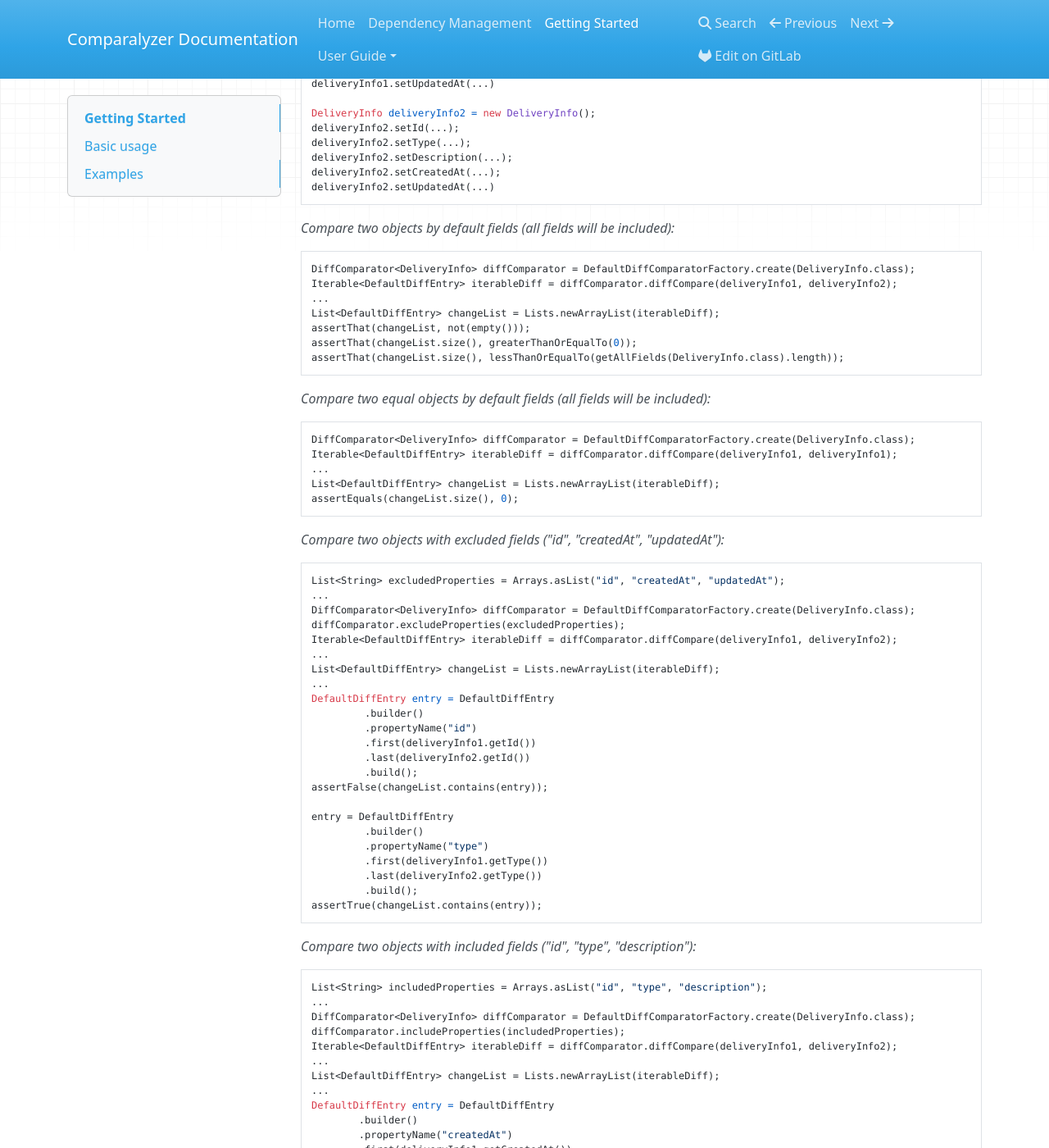
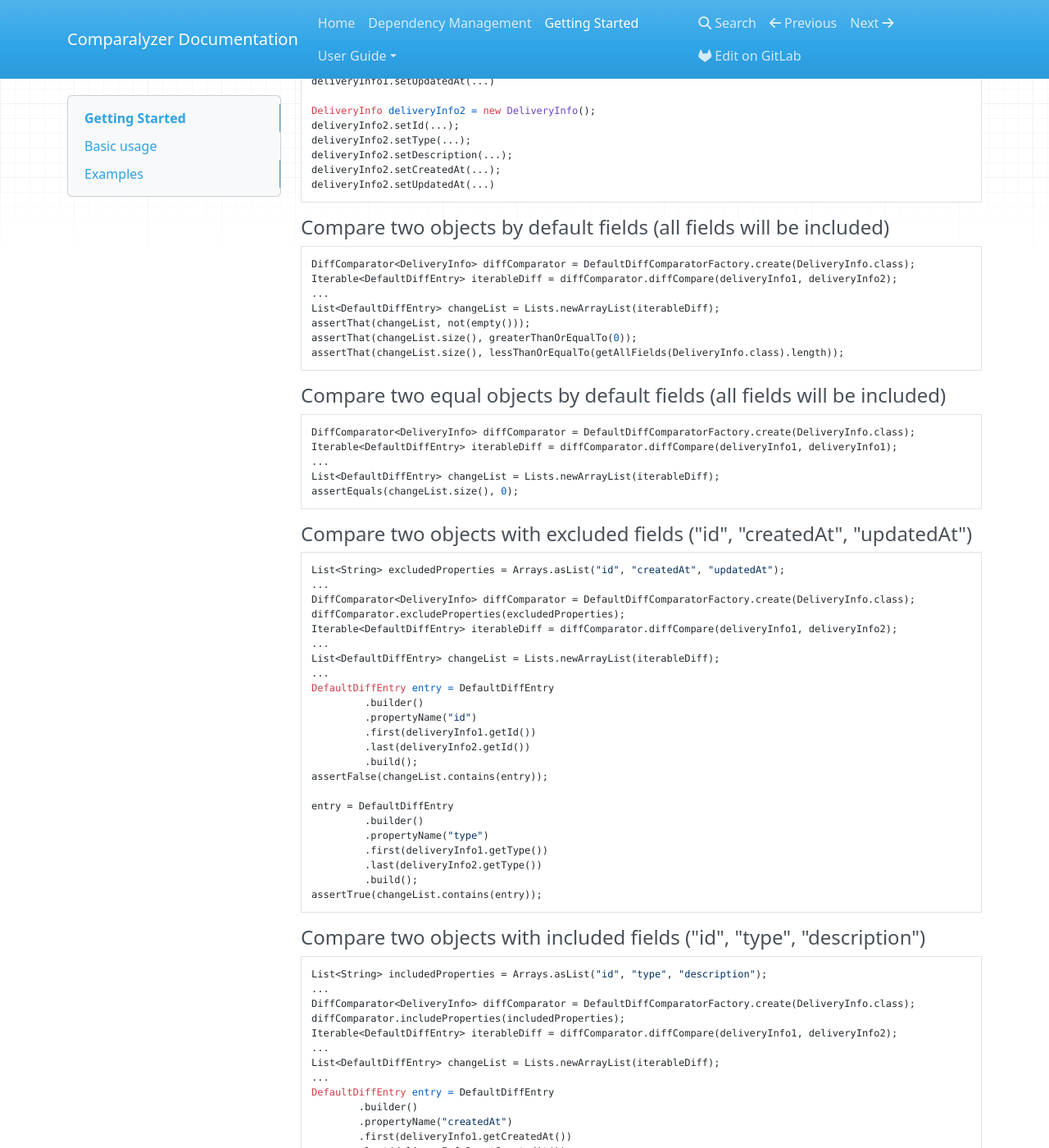
Before and after one commit to AlexRogalskiy/Diffy, an MkDocs documentation site: the page built from docs/getting-started.md, in a window 1280 px wide and 1400 px high, scrolled down 517 px. Shown: the whole window at 82% size. Built offline with MkDocs 1.6.1, drawn with Linux system fonts in a browser that asks for light colours; nearby versions of some CDN libraries; old or Windows-style settings are respelled for this version of MkDocs; some of the changed text lies outside the part shown.

Commit message:
Changeset to docs

````diff
--- a/docs/getting-started.md
+++ b/docs/getting-started.md
@@ -16,7 +16,7 @@ Iterable<DefaultDiffEntry> iterable = diffComparator.diffCompare(object1, object
 
 ## Examples
 
-*Create initial objects to be compared:*
+#### Create initial objects to be compared
 
 ```java
 DeliveryInfo deliveryInfo1 = new DeliveryInfo();
@@ -34,7 +34,7 @@ deliveryInfo2.setCreatedAt(...);
 deliveryInfo2.setUpdatedAt(...)
 ```
 
-*Compare two objects by default fields (all fields will be included):*
+#### Compare two objects by default fields (all fields will be included)
 
 ```java
 DiffComparator<DeliveryInfo> diffComparator = DefaultDiffComparatorFactory.create(DeliveryInfo.class);
@@ -46,7 +46,7 @@ assertThat(changeList.size(), greaterThanOrEqualTo(0));
 assertThat(changeList.size(), lessThanOrEqualTo(getAllFields(DeliveryInfo.class).length));
 ```
 
-*Compare two equal objects by default fields (all fields will be included):*
+#### Compare two equal objects by default fields (all fields will be included)
 
 ```java
 DiffComparator<DeliveryInfo> diffComparator = DefaultDiffComparatorFactory.create(DeliveryInfo.class);
@@ -56,7 +56,7 @@ List<DefaultDiffEntry> changeList = Lists.newArrayList(iterableDiff);
 assertEquals(changeList.size(), 0);
 ```
 
-*Compare two objects with excluded fields ("id", "createdAt", "updatedAt"):*
+#### Compare two objects with excluded fields ("id", "createdAt", "updatedAt")
 
 ```java
 List<String> excludedProperties = Arrays.asList("id", "createdAt", "updatedAt");
@@ -84,7 +84,7 @@ entry = DefaultDiffEntry
 assertTrue(changeList.contains(entry));
 ```
 
-*Compare two objects with included fields ("id", "type", "description"):*
+#### Compare two objects with included fields ("id", "type", "description")
 
 ```java
 List<String> includedProperties = Arrays.asList("id", "type", "description");
@@ -112,7 +112,7 @@ entry = DefaultDiffEntry
 assertTrue(changeList.contains(entry));
 ```
 
-*Compare two objects with included fields ("id", "type", "description"):*
+#### Compare two objects with included fields ("id", "type", "description")
 
 ```java
 List<String> includedProperties = Arrays.asList("id", "type", "description");
@@ -140,7 +140,7 @@ entry = DefaultDiffEntry
 assertTrue(changeList.contains(entry));
 ```
 
-*Compare two objects with included ("id", "createdAt", "updatedAt", "description") / excluded fields ("createdAt", "updatedAt", "type"):*
+#### Compare two objects with included ("id", "createdAt", "updatedAt", "description") / excluded fields ("createdAt", "updatedAt", "type")
 
 ```java
 List<String> includedProperties = Arrays.asList("id", "createdAt", "updatedAt", "description");
@@ -170,7 +170,7 @@ entry = DefaultDiffEntry
 assertFalse(changeList.contains(entry));
 ```
 
-*Compare two objects with included ("id", "type") / excluded ("description", "createdAt", "updatedAt") fields (non-intersected):*
+#### Compare two objects with included ("id", "type") / excluded ("description", "createdAt", "updatedAt") fields (non-intersected)
 
 ```java
 List<String> includedProperties = Arrays.asList("id", "type");
@@ -200,7 +200,7 @@ entry = DefaultDiffEntry
 assertFalse(changeList.contains(entry));
 ```
 
-*Compare two objects with included fields ("id", "type", "createdAt") and custom string field comparator:*
+#### Compare two objects with included fields ("id", "type", "createdAt") and custom string field comparator
 
 ```java
 List<String> includedProperties = Arrays.asList("id", "type", "createdAt");
@@ -231,7 +231,7 @@ assertFalse(changeList.contains(entry));
 assertEquals(deliveryInfo1.getGid(), deliveryInfo2.getGid());
 ```
 
-*Compare two objects with included fields ("createdAt", "updatedAt") and custom date field comparator:*
+#### Compare two objects with included fields ("createdAt", "updatedAt") and custom date field comparator
 
 ```java
 List<String> includedProperties = Arrays.asList("createdAt", "updatedAt");
@@ -263,7 +263,7 @@ assertTrue(changeList.contains(entry));
 assertNotEquals(deliveryInfo1.getUpdatedAt(), deliveryInfo2.getUpdatedAt());
 ```
 
-*Assert object by general matcher:*
+#### Assert object by general matcher
 
 ```java
 DeliveryInfoMatcher deliveryInfoMatcher = DeliveryInfoMatcher.getInstance()
@@ -274,7 +274,7 @@ DeliveryInfoMatcher deliveryInfoMatcher = DeliveryInfoMatcher.getInstance()
 assertFalse(deliveryInfoMatcher.matches(getDeliveryInfo()));
 ```
 
-*Assert object by custom date matcher:*
+#### Assert object by custom date matcher
 
 ```java
 Matcher<DeliveryInfo> matcher = new AbstractTypeSafeMatcher<DeliveryInfo>() {
````
Also changed, not shown: docs/index.md (+1 -1 lines), docs/user-guide.md (+1 -1 lines).
